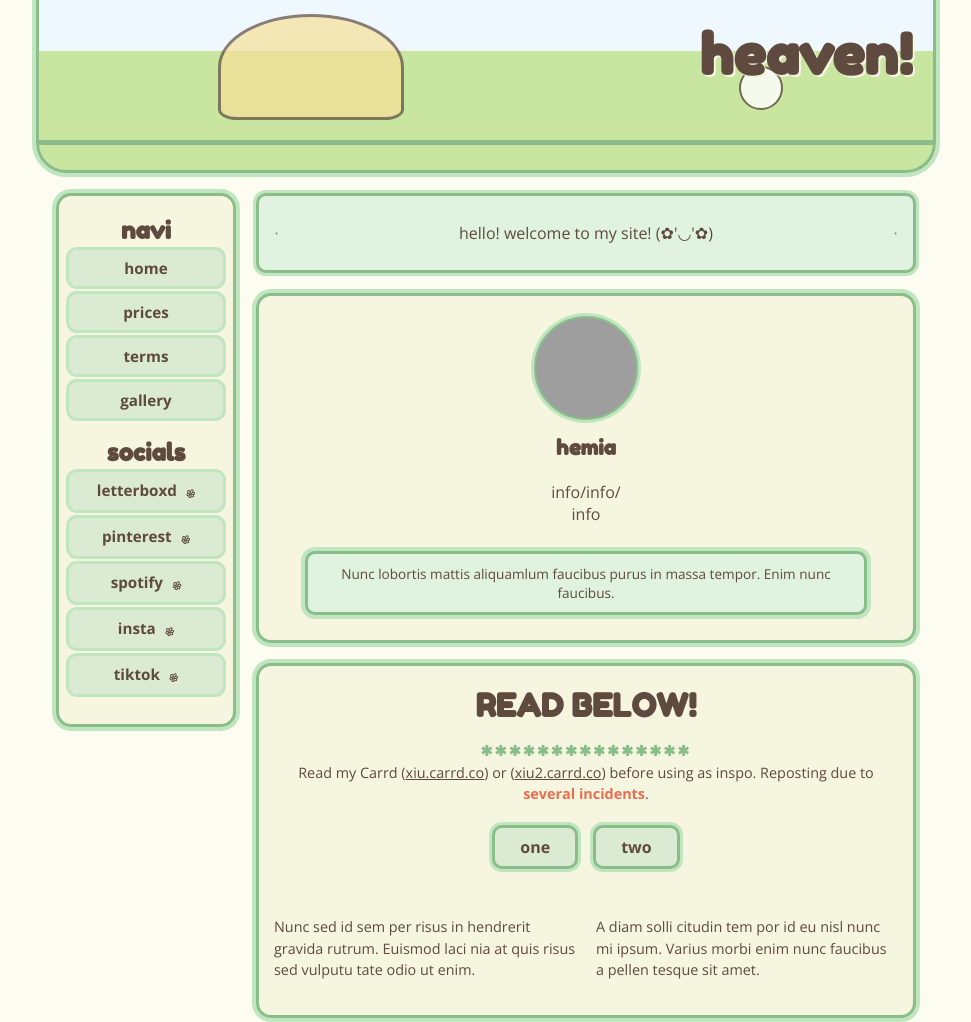
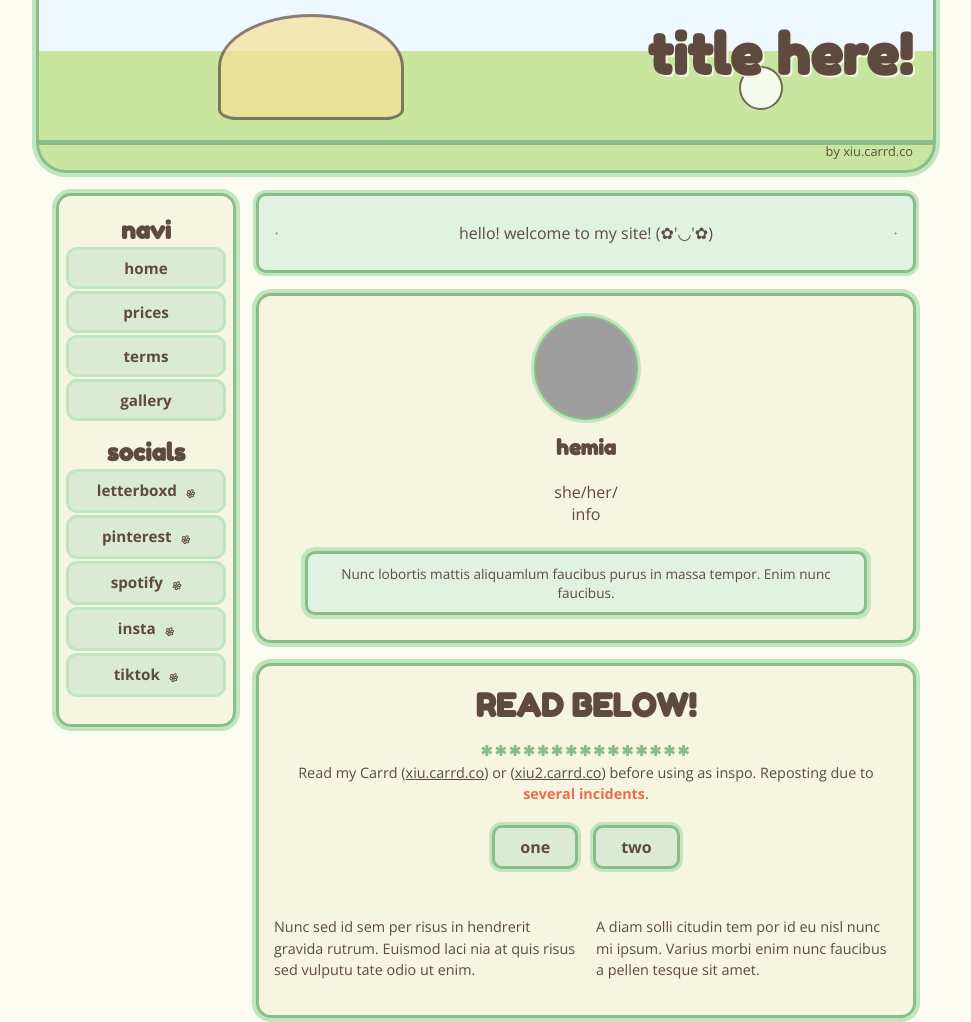
Before and after one commit to hxaven1y/heaven, a plain HTML site: page index.html in a window 1280 px wide. Shown: the whole page, without its empty margins (154-1125 px from the left). Drawn offline with nearby package versions, Linux system fonts and the light colour scheme; grey boxes are pictures that could not be loaded.

Commit message:
Add files via upload

```diff
--- a/index.html
+++ b/index.html
@@ -35,8 +35,8 @@
             <div class="banner-small-character-image"></div>
         </div>
 
-        <h1>heaven!</h1>
-        <p class="subtitle"></p>
+        <h1>title here!</h1>
+        <p class="subtitle">by xiu.carrd.co</p>
     </header>
 
     <div class="main-content-wrapper">
@@ -76,7 +76,7 @@
                 <div class="profile-box">
                     <div class="profile-pic"></div>
                     <h3>hemia</h3>
-                    <p class="info-text">info/info/<br>info</p>
+                    <p class="info-text">she/her/<br>info</p>
                     <p class="lorem-text">
                         Nunc lobortis mattis aliquamlum faucibus purus in massa tempor. Enim nunc faucibus.
                     </p>
@@ -119,5 +119,4 @@
     </script>
 
 </body>
-
 </html>
```
